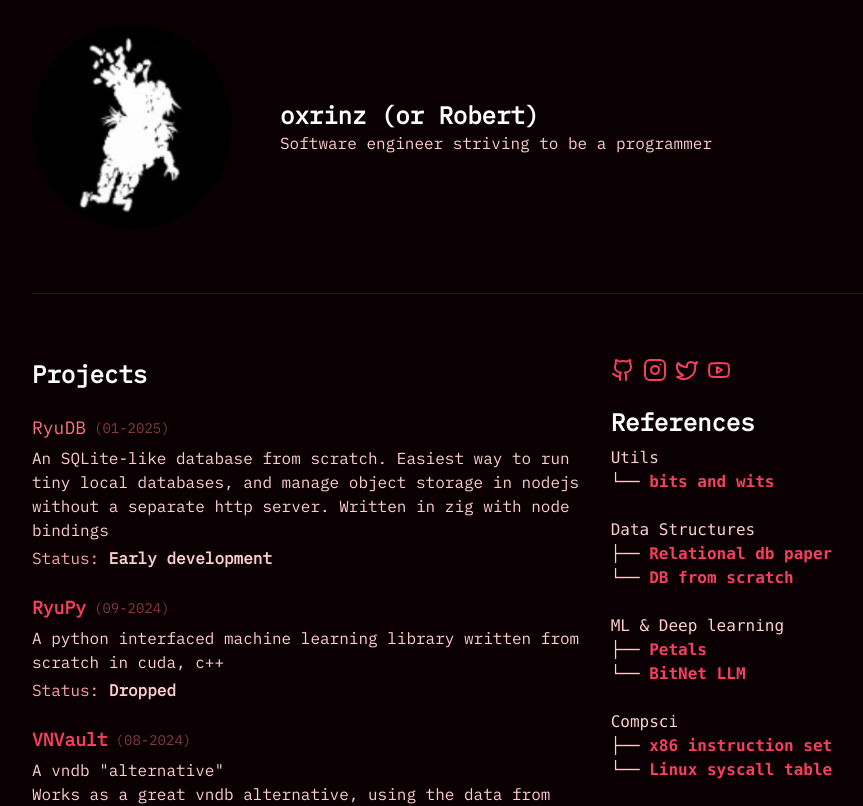
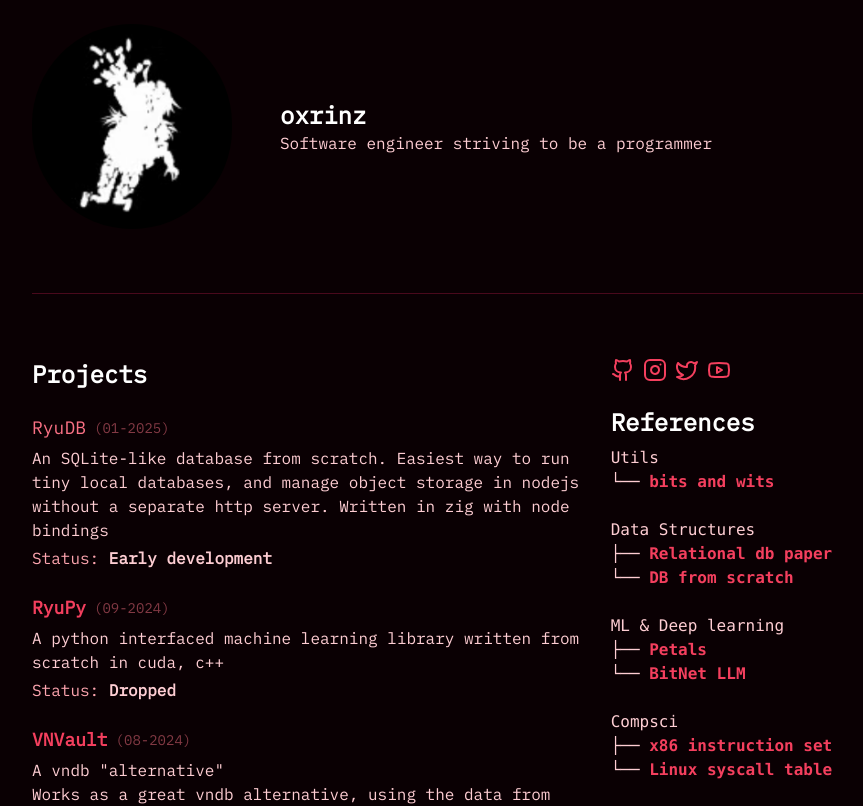
Before and after one commit to oxrinz/rinz-website, a Next.js app: page / in a window 1280 px wide. Shown: the top 806 px of the page, without its empty margins (182-1045 px from the left). Built offline with nearby package versions, Linux system fonts and the light colour scheme.

Commit message:
name change

```diff
--- a/src/app/page.tsx
+++ b/src/app/page.tsx
@@ -10,7 +10,7 @@ export default async function Home() {
         <Image className="rounded-full" width="200" height="200" alt="pfp" src="/pfp.png" />
         <div className="w-full">
           <h1>
-            oxrinz (or Robert)
+            oxrinz
           </h1>
           <p className="text-base">
             Software engineer striving to be a programmer
```
